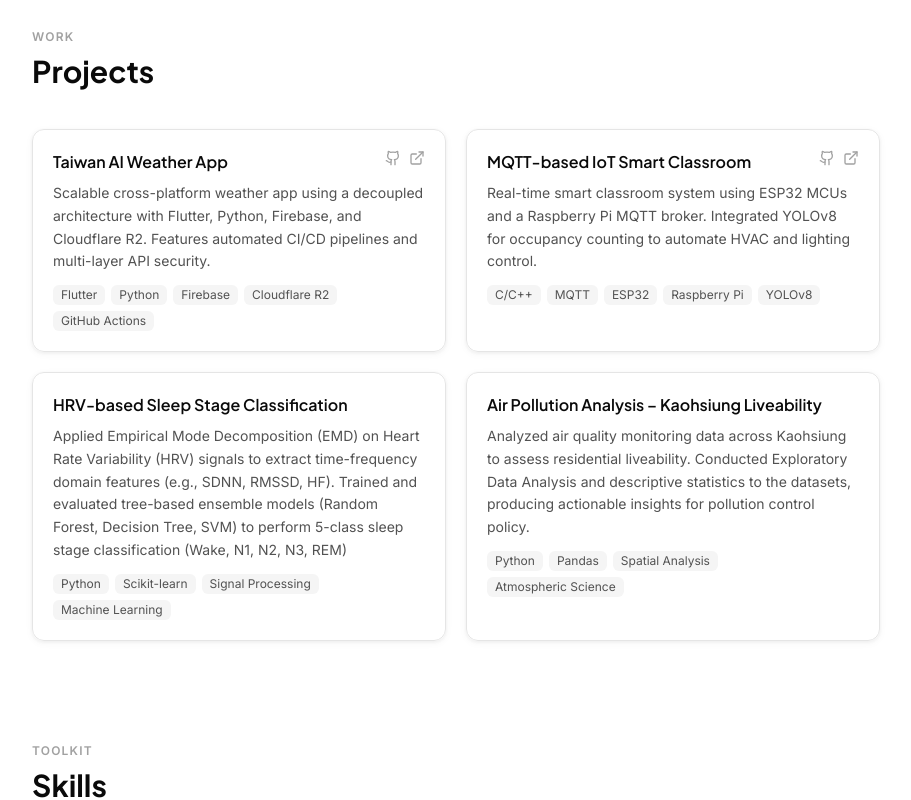
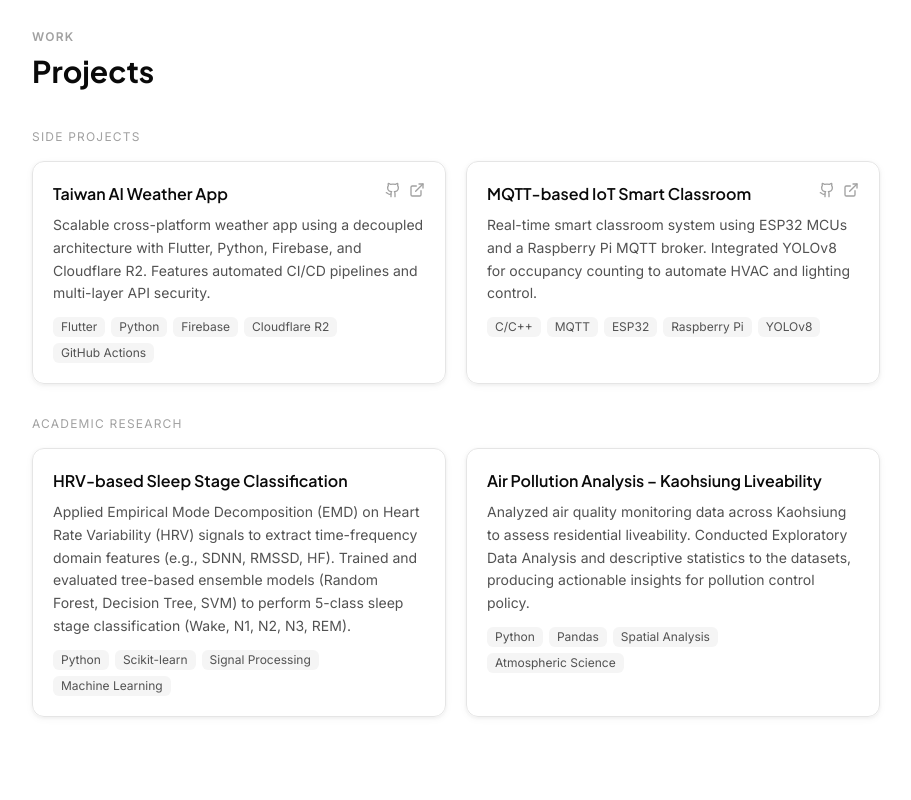
Before and after one commit to Payne721401/portfolio, a Next.js app: page / in a window 1280 px wide. Shown: the part 1980-2780 px from the top of the page, without its empty margins (184-1095 px from the left). Built offline with nearby package versions, Linux system fonts and the light colour scheme.

Commit message:
feat: split projects by category and fill CV to one page

```diff
--- a/components/sections/Projects.tsx
+++ b/components/sections/Projects.tsx
@@ -7,17 +7,11 @@ import { Github, ExternalLink } from "lucide-react";
 import { SectionHeading } from "@/components/SectionHeading";
 import projects from "@/data/projects.json";
 
-export function Projects() {
-  if (!projects.length) return null;
+type Project = typeof projects[number];
 
+function ProjectCard({ project, i }: { project: Project; i: number }) {
   return (
-    <section id="projects" className="py-12">
-      <div className="max-w-4xl mx-auto px-6">
-        <SectionHeading tag="Work" title="Projects" />
-        <div className="grid grid-cols-1 sm:grid-cols-2 gap-5">
-          {projects.map((project, i) => (
     <motion.div
-              key={i}
       className="group border border-neutral-200 dark:border-neutral-800 rounded-xl overflow-hidden hover:border-l-4 hover:border-l-neutral-950 dark:hover:border-l-neutral-50 transition-all duration-200"
       initial={{ opacity: 0, y: 16 }}
       whileInView={{ opacity: 1, y: 0 }}
@@ -82,8 +76,45 @@ export function Projects() {
         )}
       </div>
     </motion.div>
+  );
+}
+
+export function Projects() {
+  if (!projects.length) return null;
+
+  const sideProjects = projects.filter((p) => p.category === "side");
+  const academicProjects = projects.filter((p) => p.category === "academic");
+
+  return (
+    <section id="projects" className="py-12">
+      <div className="max-w-4xl mx-auto px-6">
+        <SectionHeading tag="Work" title="Projects" />
+
+        {sideProjects.length > 0 && (
+          <>
+            <p className="text-xs uppercase tracking-widest text-neutral-400 dark:text-neutral-500 mb-4">
+              Side Projects
+            </p>
+            <div className="grid grid-cols-1 sm:grid-cols-2 gap-5">
+              {sideProjects.map((project, i) => (
+                <ProjectCard key={project.name} project={project} i={i} />
               ))}
             </div>
+          </>
+        )}
+
+        {academicProjects.length > 0 && (
+          <>
+            <p className="text-xs uppercase tracking-widest text-neutral-400 dark:text-neutral-500 mt-8 mb-4">
+              Academic Research
+            </p>
+            <div className="grid grid-cols-1 sm:grid-cols-2 gap-5">
+              {academicProjects.map((project, i) => (
+                <ProjectCard key={project.name} project={project} i={i} />
+              ))}
+            </div>
+          </>
+        )}
       </div>
     </section>
   );
--- a/data/projects.json
+++ b/data/projects.json
@@ -1,6 +1,7 @@
 [
   {
     "name": "Taiwan AI Weather App",
+    "category": "side",
     "description": "Scalable cross-platform weather app using a decoupled architecture with Flutter, Python, Firebase, and Cloudflare R2. Features automated CI/CD pipelines and multi-layer API security.",
     "tags": ["Flutter", "Python", "Firebase", "Cloudflare R2", "GitHub Actions"],
     "github": "https://github.com/Payne721401/FlutterWeatherApp",
@@ -10,6 +11,7 @@
   },
   {
     "name": "MQTT-based IoT Smart Classroom",
+    "category": "side",
     "description": "Real-time smart classroom system using ESP32 MCUs and a Raspberry Pi MQTT broker. Integrated YOLOv8 for occupancy counting to automate HVAC and lighting control.",
     "tags": ["C/C++", "MQTT", "ESP32", "Raspberry Pi", "YOLOv8"],
     "github": "https://github.com/Payne721401/iot-smart-classroom",
@@ -19,7 +21,8 @@
   },
   {
     "name": "HRV-based Sleep Stage Classification",
-    "description": "Applied Empirical Mode Decomposition (EMD) on Heart Rate Variability (HRV) signals to extract time-frequency domain features (e.g., SDNN, RMSSD, HF). Trained and evaluated tree-based ensemble models (Random Forest, Decision Tree, SVM) to perform 5-class sleep stage classification (Wake, N1, N2, N3, REM)",
+    "category": "academic",
+    "description": "Applied Empirical Mode Decomposition (EMD) on Heart Rate Variability (HRV) signals to extract time-frequency domain features (e.g., SDNN, RMSSD, HF). Trained and evaluated tree-based ensemble models (Random Forest, Decision Tree, SVM) to perform 5-class sleep stage classification (Wake, N1, N2, N3, REM).",
     "tags": ["Python", "Scikit-learn", "Signal Processing", "Machine Learning"],
     "github": "",
     "demo": "",
@@ -28,6 +31,7 @@
   },
   {
     "name": "Air Pollution Analysis – Kaohsiung Liveability",
+    "category": "academic",
     "description": "Analyzed air quality monitoring data across Kaohsiung to assess residential liveability. Conducted Exploratory Data Analysis and descriptive statistics to the datasets, producing actionable insights for pollution control policy.",
     "tags": ["Python", "Pandas", "Spatial Analysis", "Atmospheric Science"],
     "github": "",
```
Also changed, not shown: 1 other file (tests, documents, lock files or other folders). Lines whose indentation alone changed are shown as unchanged.
